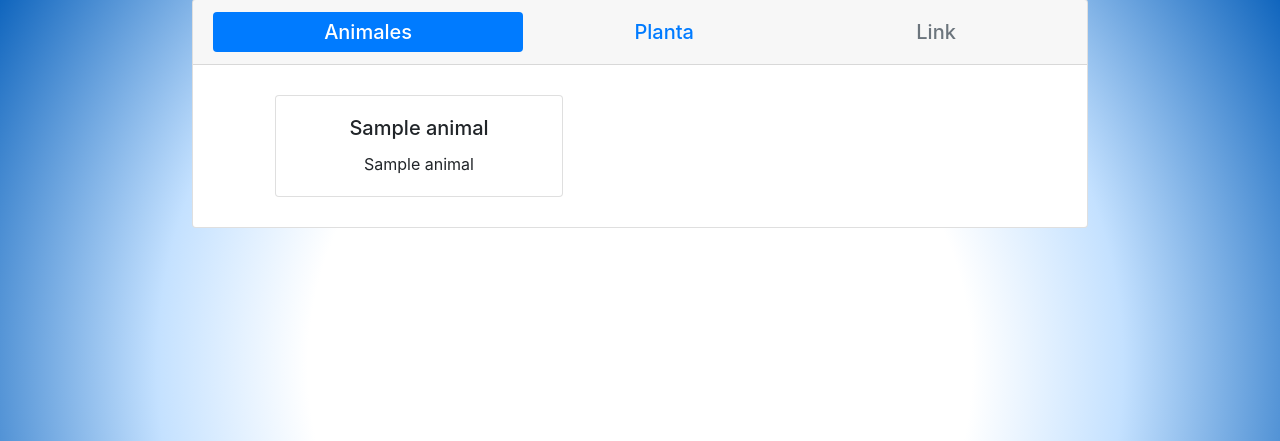
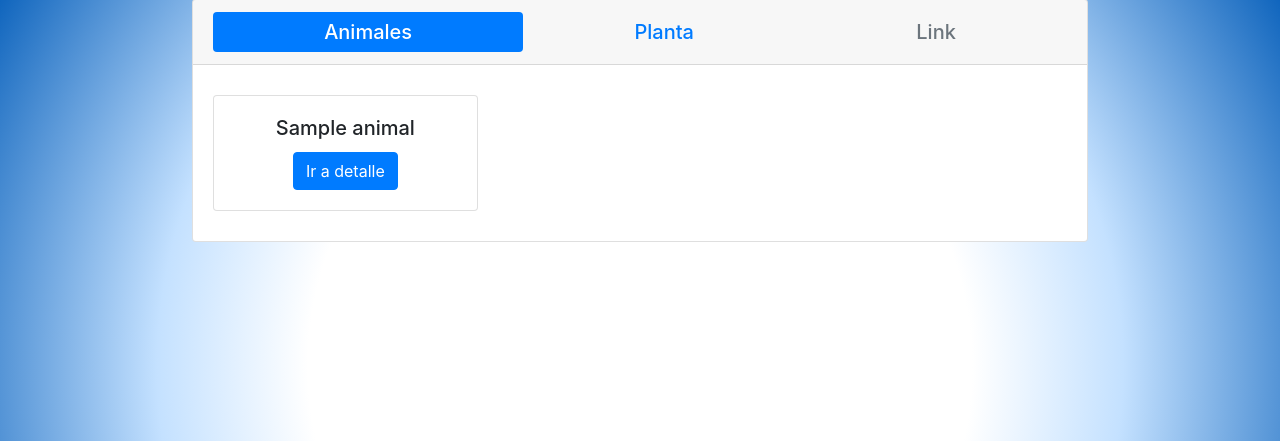
Before and after one commit to davidcast973/TrabajoTerminalESCOM, a Django app: page / in a window 1280 px wide. Shown: the part 33-474 px from the top of the page. Run offline with Django 3.2, Linux system fonts and the light colour scheme; tables that the repository leaves empty hold one stand-in row (values such as "Sample post"); some libraries are stand-ins or nearby versions.

Commit message:
Se muestran detalles Animal
Se muestran los detalles de cada objeto animal en una vista por separado. Se hace un poco más dinámico el sitio con las plantillas.

```diff
--- a/SASTRE/bosque/templates/bosque/animal_list.html
+++ b/SASTRE/bosque/templates/bosque/animal_list.html
@@ -1,25 +1,16 @@
-{% extends 'bosque/baseBosque.html' %}
+{% extends 'bosque/baseAnimal.html' %}
 
-{% block contenidoBosque %}
-	    <h5 class="card-header">
-	        <nav class="nav nav-pills nav-fill">
-	            <a class="nav-item nav-link active" href="#">Animales</a>
-	            <a class="nav-item nav-link" href="{% url 'planta_list' %}">Planta</a>
-	            <a class="nav-item nav-link disabled" href="#">Link</a>
-	        </nav>
-	    </h5>
-	    <div class="card-body">
+{% block contenidoAnimal %}
 	<div class="row">
 	{% for animal in animales %}
-			  <div class="col-sm-6">
-			    <div class="card text-center mx-auto margin10" style="width: 18rem;">
+	  <div class="col-sm-4">
+	    <div class="card text-center mx-auto margin10">
 		  <div class="card-body">
 		    <h5 class="card-title">{{animal}}</h5>
-				    <p class="card-text">{{animal}}</p>
+		    <a href="{% url 'animal_detalle' pk=animal.pk %}" class="btn btn-primary">Ir a detalle</a>
 		  </div>
 		</div>
 	  </div>
 	{% endfor %}
 	</div>
-	    </div>
 {% endblock %}
--- /dev/null
+++ b/SASTRE/bosque/templates/bosque/baseAnimal.html
@@ -0,0 +1,15 @@
+{% extends 'bosque/baseBosque.html' %}
+
+{% block contenidoBosque %}
+    <h5 class="card-header">
+        <nav class="nav nav-pills nav-fill">
+            <a class="nav-item nav-link active" href="{% url 'animal_list' %}">Animales</a>
+            <a class="nav-item nav-link" href="{% url 'planta_list' %}">Planta</a>
+            <a class="nav-item nav-link disabled" href="">Link</a>
+        </nav>
+    </h5>
+    <div class="card-body">
+    	{% block contenidoAnimal %}
+    	{% endblock %}
+    </div>
+{% endblock %}
--- a/SASTRE/bosque/urls.py
+++ b/SASTRE/bosque/urls.py
@@ -5,4 +5,5 @@ urlpatterns = [
 	path('', views.animal_list, name='animal_list'),
 	path('bosque/animal/', views.animal_list, name='animal_list'),
 	path('bosque/planta/', views.planta_list, name='planta_list'),
+	path('bosque/animal/<int:pk>/', views.animal_detalle, name='animal_detalle')
 	]
--- a/SASTRE/bosque/views.py
+++ b/SASTRE/bosque/views.py
@@ -1,4 +1,4 @@
-from django.shortcuts import render
+from django.shortcuts import render, get_object_or_404
 from .models import *
 
 # Create your views here.
@@ -10,3 +10,7 @@ def animal_list(request):
 def planta_list(request):
 	plantas= Planta.objects.all().order_by('nombreFruto')
 	return render(request, 'bosque/planta_list.html', {'plantas': plantas})
+
+def animal_detalle(request, pk):
+	animal = get_object_or_404(Animal, pk=pk)
+	return render(request, 'bosque/animal_detalle.html', {'animal': animal})
```
Also changed, not shown: SASTRE/bosque/templates/bosque/animal_detalle.html (added, +17 -0 lines), SASTRE/bosque/templates/bosque/planta_list.html (+4 -4 lines), SASTRE/bosque/migrations/0010_auto_20200218_2201.py (added). Lines whose indentation alone changed are shown as unchanged.
